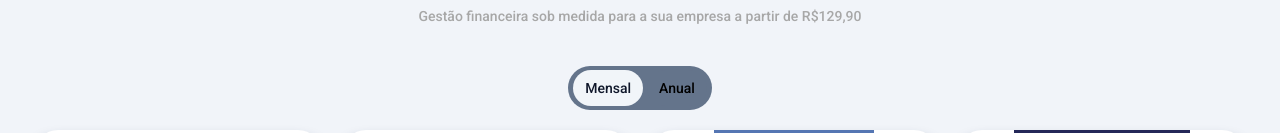
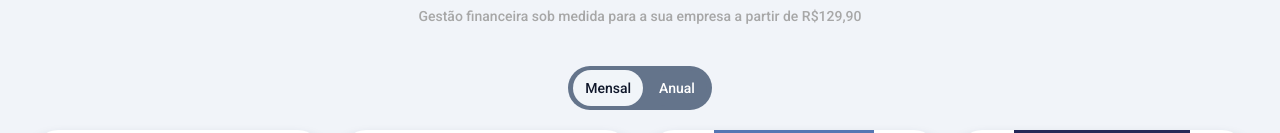
Before and after one commit to EvaldoFerreiraMoreira/site-siad, a Next.js app: page /planos in a window 1280 px wide. Shown: the part 194-327 px from the top of the page. Built offline with nearby package versions, Linux system fonts and the light colour scheme.

Commit message:
chore: button on CarrosselPlanos text color more better

```diff
--- a/src/app/planos/components/componentsWeb/CarrosselPlanosWeb.tsx
+++ b/src/app/planos/components/componentsWeb/CarrosselPlanosWeb.tsx
@@ -4,305 +4,11 @@ import { Button } from '@/components/ui/button';
 import { Separator } from '@/components/ui/separator';
 import Link from 'next/link';
 import React, { useState } from 'react';
-import AliceCarousel, { EventObject } from 'react-alice-carousel';
 import 'react-alice-carousel/lib/alice-carousel.css';
 import FormularioWeb from '@/components/ui/componentsWeb/FormularioWeb';
 
 const CarrosselPlanosWeb = () => {
     const [activeSection, setActiveSection] = useState("mensal");
-
-    const responsive = {
-        0: { items: 1, },
-        568: { items: 1 },
-        1024: { items: 1 },
-    };
-
-    // const items = [
-    //     <div className="item" data-value="1" key={0}>
-    //         <div className='flex mt-5 justify-center gap-5 pb-5'>
-
-    //             <div className='flex flex-col justify-center bg-white w-72 p-4 rounded-3xl shadow-[#23314C] shadow-lg'>
-    //                 <div className='flex flex-col items-center gap-5 text-[#303666]'>
-    //                     <h1 className='text-2xl font-bold'>Grátis</h1>
-    //                     <div className='flex flex-col text-center  gap-2 text-[#575E69]'>
-    //                         <p className='w-30'>Realize um teste gratuitamente por um periodo de 7 dias</p>
-
-    //                     </div>
-    //                     <div className='flex flex-col gap-3'>
-    //                         <h1 className='text-2xl font-bold text-black '>Teste Grátis</h1>
-    //                         <p className='text-xl text-center font-semibold text-red-600'>
-    //                             7 Dias
-    //                         </p>
-    //                     </div>
-    //                     {/* <Separator className='bg-black' /> */}
-    //                     <div className='flex flex-col text-base gap-1'>
-    //                         <p>
-
-    //                         </p>
-    //                         <p>
-
-    //                         </p>
-    //                         <p>
-
-    //                         </p>
-    //                         <p>
-
-    //                         </p>
-    //                         <p>
-
-    //                         </p>
-    //                         <p>
-
-    //                         </p>
-    //                         <p>
-
-    //                         </p>
-    //                         <p>
-
-    //                         </p>
-    //                         <p>
-
-    //                         </p>
-    //                         <p>
-
-    //                         </p>
-
-    //                     </div>
-    //                     <Formulario />
-    //                 </div>
-    //             </div>
-    //             <div className='flex flex-col justify-center bg-white w-72 p-4 rounded-3xl shadow-[#23314C] shadow-lg'>
-    //                 <div className='flex flex-col items-center gap-5 text-[#303666]'>
-    //                     <h1 className='text-2xl font-bold'>Básico</h1>
-    //                     <div className='flex flex-col text-center  gap-2 text-[#575E69]'>
-    //                         <p className='w-30'>Plano Básico </p>
-    //                         <p>Ideal para MEI</p>
-    //                     </div>
-    //                     <div className='flex flex-col justify-center mr-9'>
-    //                         <p className='text-xl left-10 text-red-600 line-through'>
-    //                             {activeSection === "mensal"
-    //                                 ? ""
-    //                                 : "R$ 149,90"
-    //                             }
-    //                         </p>
-    //                         <h1 className='flex gap-1 items-center text-3xl font-bold text-black'>
-    //                             {activeSection === "mensal"
-    //                                 ? "R$ 149,90"
-    //                                 : "R$ 129,90"
-    //                             }
-    //                             <p className='text-xs mt-3 font-light text-gray-500'>/mês</p>
-    //                         </h1>
-    //                     </div>
-    //                     <Separator className='bg-black' />
-    //                     <div className='flex flex-col text-base gap-1'>
-    //                         <p>
-    //                             - Cadastro de Cliente
-    //                         </p>
-    //                         <p>
-    //                             - Cadastro de Produtos
-    //                         </p>
-    //                         <p>
-    //                             - Cadastro de Fornecedor
-    //                         </p>
-    //                         <p>
-    //                             - Cadastro de Grupo
-    //                         </p>
-    //                         <p>
-    //                             - Cadastro de Sub grupo
-    //                         </p>
-    //                         <p>
-    //                             - Venda Gerencial
-    //                         </p>
-    //                         <p>
-    //                             - Ordem de Serviço
-    //                         </p>
-    //                         <p>
-    //                             - Controle de Estoque
-    //                         </p>
-    //                         <p>
-    //                             - Relatórios Gerenciais
-    //                         </p>
-    //                         <p>
-    //                             - Gestor Mobile
-    //                         </p>
-
-    //                     </div>
-    //                     {activeSection === "mensal"
-    //                         ?
-    //                         <Link href="https://buy.stripe.com/8wM8zs9pq1wk0FyeUU">
-    //                             <Button className='bg-[#26B547] rounded-3xl px-14'>
-    //                                 Obter
-    //                             </Button>
-    //                         </Link>
-    //                         : <Link href="https://buy.stripe.com/cN22b48lm5MAdskdQR">
-    //                             <Button className='bg-[#26B547] rounded-3xl px-14'>
-    //                                 Obter
-    //                             </Button>
-    //                         </Link>
-    //                     }
-    //                 </div>
-    //             </div>
-    //             <div className='flex flex-col bg-white w-72 rounded-3xl shadow-[#23314C] shadow-lg'>
-    //                 <div className='flex bg-[#5576B3] w-40 h-7 mb-1 justify-center items-center mx-16 rounded-b-2xl'>
-    //                     <h1 className='text-center text-sm'>Mais Vendido</h1>
-    //                 </div>
-    //                 <div className='flex flex-col items-center gap-5 text-[#303666]'>
-    //                     <h1 className='text-2xl font-bold'>Intermediário</h1>
-    //                     <div className='flex flex-col text-center  gap-2 text-[#575E69]'>
-    //                         <p className='w-34'>Plano Intermediário
-    //                         </p>
-    //                         <p>
-    //                             Ideal para Micro Empresa</p>
-    //                     </div>
-    //                     <div className='flex flex-col justify-center mr-9'>
-    //                         <p className='text-xl left-10 text-red-600 line-through'>
-    //                             {activeSection === "mensal"
-    //                                 ? ""
-    //                                 : "R$ 310,00"
-    //                             }
-    //                         </p>
-    //                         <h1 className='flex gap-1 items-center text-3xl font-bold text-black'>
-    //                             {activeSection === "mensal"
-    //                                 ? "R$ 310,00"
-    //                                 : "R$ 279,90"
-    //                             }
-    //                             <p className='text-xs mt-3 font-light text-gray-500'>/mês</p>
-    //                         </h1>
-    //                     </div>
-    //                     <Separator className='bg-black w-64' />
-    //                     <div className='flex flex-col text-base gap-1'>
-    //                         <p>
-    //                             - Cadastro de Cliente
-    //                         </p>
-    //                         <p>
-    //                             - Cadastro de Produtos
-    //                         </p>
-    //                         <p>
-    //                             - Cadastro de Fornecedor
-    //                         </p>
-    //                         <p>
-    //                             - Cadastro de Grupo
-    //                         </p>
-    //                         <p>
-    //                             - Cadastro de Sub grupo
-    //                         </p>
-    //                         <p>
-    //                             - Ordem de Serviço
-    //                         </p>
-    //                         <p>
-    //                             - Emissor de NFE
-    //                         </p>
-    //                         <p>
-    //                             - Emissor de NFC-e
-    //                         </p>
-    //                         <p>
-    //                             - Relatórios Contábeis
-    //                         </p>
-    //                         <p>
-    //                             - Gestor Mobile
-    //                         </p>
-    //                     </div>
-    //                     {activeSection === "mensal"
-    //                         ?
-    //                         <Link href="https://buy.stripe.com/28og1UfNOfnabkc28a">
-    //                             <Button className='bg-[#26B547] rounded-3xl px-14 mb-5'>
-    //                                 Obter
-    //                             </Button>
-    //                         </Link>
-    //                         : <Link href="https://buy.stripe.com/dR6aHAeJK0sg9c4dQT">
-    //                             <Button className='bg-[#26B547] rounded-3xl px-14 mb-5'>
-    //                                 Obter
-    //                             </Button>
-    //                         </Link>
-    //                     }
-    //                 </div>
-    //             </div>
-    //             <div className='flex flex-col bg-white w-72 rounded-3xl shadow-[#23314C] shadow-lg'>
-    //                 <div className='flex bg-[#242858] w-44 h-7 mb-1 justify-center items-center mx-14 rounded-b-2xl'>
-    //                     <h1 className='text-center text-sm'>Mais Recomendado</h1>
-    //                 </div>
-    //                 <div className='flex flex-col items-center gap-5 text-[#303666]'>
-    //                     <h1 className='text-2xl font-bold'>Avançado PRO</h1>
-    //                     <div className='flex flex-col text-center gap-2 text-[#575E69]'>
-    //                         <p className='w-34'>Plano Avançado PRO
-    //                         </p>
-    //                         <p>Ideal para Médio Porte</p>
-    //                     </div>
-    //                     <div className='flex flex-col justify-center mr-9'>
-    //                         <p className='text-xl left-10 text-red-600 line-through'>
-    //                             {activeSection === "mensal"
-    //                                 ? ""
-    //                                 : "R$ 529,90"
-    //                             }
-    //                         </p>
-    //                         <h1 className='flex gap-1 items-center text-3xl font-bold text-black'>
-    //                             {activeSection === "mensal"
-    //                                 ? "R$ 529,90"
-    //                                 : "R$ 489,00"
-    //                             }
-    //                             <p className='text-xs mt-3 font-light text-gray-500'>/mês</p>
-    //                         </h1>
-    //                     </div>
-    //                     <Separator className='bg-black w-64' />
-    //                     <div className='flex flex-col text-base gap-1'>
-    //                         <p>
-    //                             - Tudo do plano Básico
-    //                         </p>
-    //                         <p>
-    //                             - Tudo do plano Intermediário
-    //                         </p>
-    //                         <p>
-    //                             - Controle de Comissão
-    //                         </p>
-    //                         <p>
-    //                             - Venda Externa
-    //                         </p>
-    //                         <p>
-    //                             - Recebimento Pix
-    //                         </p>
-    //                         <p>
-    //                             - Integração Pix com Seu Banco
-    //                         </p>
-    //                         <p>
-    //                             - Relatório DRE
-    //                         </p>
-    //                         <p>
-    //                             - Plano de Conta
-    //                         </p>
-    //                         <p>
-    //                             - Fluxo de Caixa
-    //                         </p>
-    //                         <p>
-    //                             - Integração com Ecommerce
-    //                         </p>
-
-    //                     </div>
-    //                     {activeSection === "mensal"
-    //                         ?
-    //                         <Link href="https://buy.stripe.com/00gdTMatu1wk2NGfZ2">
-    //                             <Button className='bg-[#26B547] rounded-3xl px-14 mb-5'>
-    //                                 Obter
-    //                             </Button>
-    //                         </Link>
-    //                         : <Link href="https://buy.stripe.com/9AQ4jc59a7UI0Fy005">
-    //                             <Button className='bg-[#26B547] rounded-3xl px-14 mb-5'>
-    //                                 Obter
-    //                             </Button>
-    //                         </Link>
-    //                     }
-    //                 </div>
-    //             </div>
-    //         </div>
-    //     </div>,
-    // ];
-
-    // const onSlideChange = (e: EventObject) => {
-    //     console.debug(`onSlideChange => Item's position before a change: ${e.item}. Event:`, e);
-    // };
-
-    // const onSlideChanged = (e: EventObject) => {
-    //     console.debug(`onSlideChanged => Item's position after changes: ${e.item}. Event:`, e);
-    // };
 
     return (
         <div className='flex flex-col'>
@@ -313,7 +19,7 @@ const CarrosselPlanosWeb = () => {
                         <Button variant={'secondary'} size={'sm'} className={
                             activeSection === "mensal"
                                 ? "flex rounded-3xl justify-center items-center"
-                                : "flex rounded-3xl justify-center items-center bg-slate-500 text-black"
+                                : "flex rounded-3xl justify-center items-center bg-slate-500 text-white"
                         } onClick={() => setActiveSection("mensal")}>
                             Mensal
                         </Button>
@@ -321,7 +27,7 @@ const CarrosselPlanosWeb = () => {
                         <Button variant={'secondary'} size={'sm'} className={
                             activeSection === "anual"
                                 ? "flex rounded-3xl justify-center items-center"
-                                : "flex rounded-3xl justify-center items-center bg-slate-500 text-black"
+                                : "flex rounded-3xl justify-center items-center bg-slate-500 text-white"
                         } onClick={() => setActiveSection("anual")}>
                             Anual
                         </Button>
@@ -379,7 +85,7 @@ const CarrosselPlanosWeb = () => {
                                 </p>
 
                             </div>
-        <FormularioWeb/>
+                            <FormularioWeb />
                         </div>
                     </div>
                     <div className='flex flex-col justify-center  bg-white w-72 p-4 rounded-3xl shadow-[#23314C] shadow-lg'>
@@ -605,7 +311,6 @@ const CarrosselPlanosWeb = () => {
                     </div>
                 </div>
             </div>
-
         </div>
     );
 }
```
Lines whose indentation alone changed are shown as unchanged.
